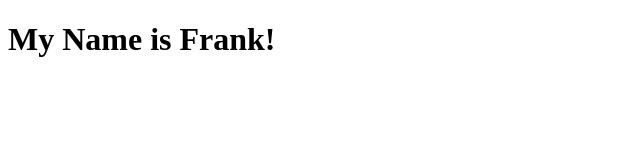
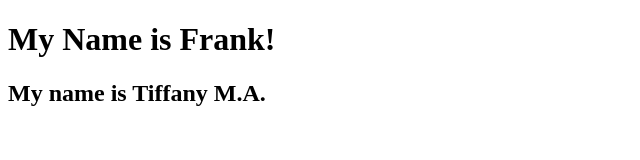
Before and after one commit to anderti6/ForkAndPullExcercise, a plain HTML site: page index.html in a window 1280 px wide. Shown: the whole page, without its empty margins (0-640 px from the left). Drawn offline with Linux system fonts and the light colour scheme.

Commit message:
Add my name

```diff
--- a/index.html
+++ b/index.html
@@ -8,5 +8,6 @@
 </head>
 <body>
     <h1>My Name is Frank!</h1>
+    <h2>My name is Tiffany M.A.</h2>
 </body>
 </html>
```
